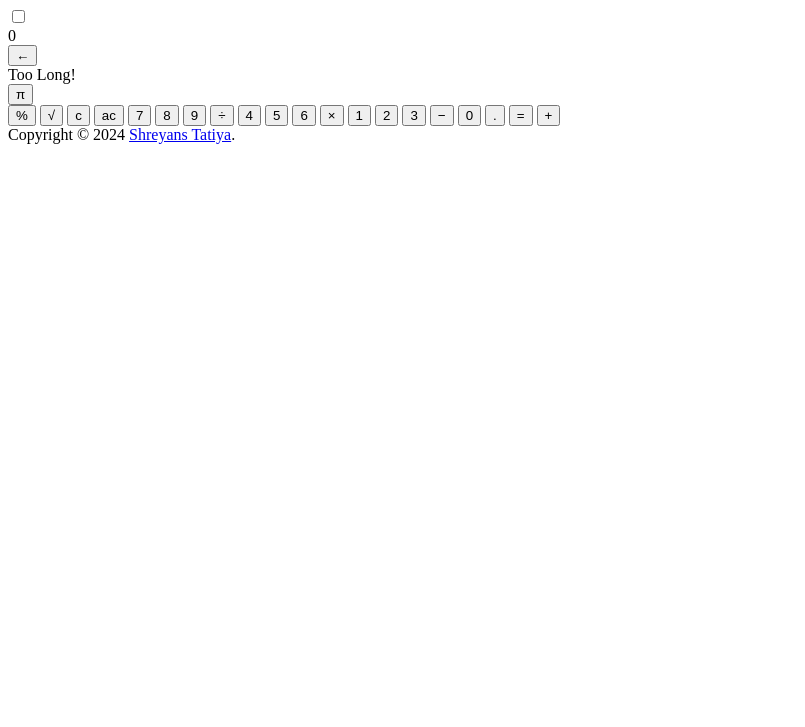
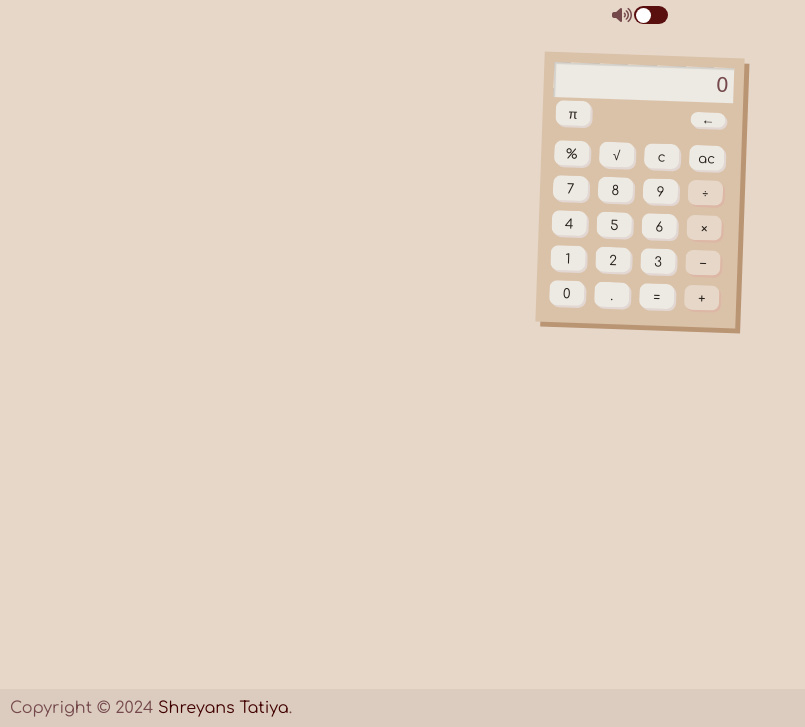
Before and after one commit to Percobain/calculator, a plain HTML site: page index.html in a window 1280 px wide. Shown: the part 73-800 px from the top of the page, without its empty margins (0-805 px from the left). Drawn offline with Linux system fonts and the light colour scheme; a web font is replaced by a local one.

Commit message:
Update Html & CSS files.

```diff
--- a/index.html
+++ b/index.html
@@ -18,24 +18,24 @@
         <header>
             <h1>Calculator</h1>
             <div class="mute">
-                <label for="muted"><span class="speaker"><i class="volume-up"></i></span></label>
-                <label class = "toggle">
+                <label for="muted"><span class="speaker"><i class="fas fa-volume-up"></i></span></label>
+                <label class="toggle">
                     <input type="checkbox" id="muted" name="muted" />
                     <span class="slider"></span>
                 </label>
             </div>
         </header>
         <div class="container">
-            <div class="claculator-body">
+            <div class="calculator-body">
                 <div class="screen-container">
                     <div class="screen">0</div>
                 </div>
-                <div class="secondary-btns">
+                <div class="secondary-buttons">
                     <button class="delete" title="delete">←</button>
-                    <div class="too-long-popup">Too Long!</div>
+                    <div class="too-long-popup">too long!</div>
                     <button class="pi">π</button>
                 </div>
-                <div class="btns">
+                <div class="buttons">
                     <button class="percent" value="percent">%</button>
                     <button class="sqrt" value="sqrt">&Sqrt;</button>
                     <button class="clear" value="clear">c</button>
@@ -63,5 +63,6 @@
             <span>Copyright &copy; 2024 <a href="https://github.com/percobain" target="_blank" rel="noreferrer">Shreyans Tatiya</a>.</span>
         </footer>
     </div>
+    <script src="script.js"></script>
 </body>
 </html>
--- a/style.css
+++ b/style.css
@@ -0,0 +1,220 @@
+:root {
+    --greenish: #C1C497;
+    --light-skin: #DAC2A9;
+    --champagne-pink: #F7E1D7;
+    --active-pink: #f1bfa8;
+    --operator-pink: #f3cebd;
+    --rosy-brown: #C39198;
+    --nude: #E7D7C9;
+    --tuscan-red: #75494C;
+    --warm-black: #241F19;
+    --terracotta: #B99574;
+    --ivory: #EDE9E3;
+    --pine-tree: #5e5f3b;
+    --dark-sienna: #420101;
+    --lighter-sienna: #5a0f0f;
+}
+
+body {
+    font-family: 'Comfortaa', sans-serif;
+    color: var(--tuscan-red);
+}
+
+.wrapper, .container {
+    display: flex;
+}
+.wrapper {
+    flex-direction: column;
+    height: 100vh;
+    width: 100vw;
+    position: fixed;
+    top:0;
+    left:0;
+    background-color: var(--nude);
+}
+
+header {
+    text-align: center;
+}
+footer {
+    background-color: rgba(0,0,0,.05);
+    padding: 10px;
+    display: flex;
+    justify-content: space-between;
+}
+
+a, a:active {
+    color:var(--dark-sienna);
+    text-decoration: none;
+    position: relative;
+}
+a::after {
+   content: '';
+   position: absolute;
+   bottom: -2px;
+   opacity: 0;
+   left: 0;
+   width: 100%;
+   height: 1px;
+   background-color: var(--dark-sienna);
+   transition: ease-in-out .2s;
+}
+a:hover::after {
+    content: '';
+    bottom: 0;
+    opacity: 1;
+}
+
+
+.container {
+    flex:auto;
+    justify-content: center;
+}
+
+.calculator-body {
+    width: 180px;
+    padding: 10px;
+    align-self: start;
+    margin: 30px;
+    background-color: var(--light-skin);
+    box-shadow: 5px 5px var(--terracotta);
+    transform: rotateZ(2deg);
+}
+
+.screen-container {
+    display: flex;
+    justify-content: end;
+    text-align: right;
+    height: 25px;
+    padding: 5px;
+    box-shadow: inset 2px 2px 1px rgba(0,0,0,.1);
+    background-color: var(--ivory);
+    color: var(--tuscan-red);
+    font-family: 'ZCOOL QingKe HuangYou', cursive;
+    font-size: 20px;
+    overflow: hidden;
+}
+
+.screen {
+    max-width: 170px;
+}
+
+.buttons {
+    display: grid;
+    grid-template-columns: repeat(4, 1fr);
+    grid-template-rows: repeat(5, 1fr);
+    margin-top: 5px;
+}
+
+button {
+    width: 35px;
+    height: 25px;
+    padding: 5px;
+    margin: 5px;
+    border-radius: 8px;
+    border: solid 1px transparent;
+    transform: translateX(-2px) translateY(-2px);
+    position: relative;
+    box-shadow: 2px 2px #E2D7D2;
+    background-color: var(--ivory);
+    color: var(--warm-black);
+    font-family: inherit;
+}
+
+button:active, .button-active{
+    transform: none;
+    box-shadow: none;
+}
+
+.toggle input {
+    width: 0px;
+    height: 0px;
+    opacity: 0;
+}
+
+.toggle {
+    display: inline-block;
+    border-radius: 10px;
+    position: relative;
+    overflow: hidden;
+    width:34px;
+}
+
+.slider {
+    width:100%;
+    height: 100%;
+    background-color: var(--lighter-sienna);
+    position: absolute;
+    top:0;
+    left:0;
+    transition: .3s;
+}
+.slider::before {
+    content: '';
+    position: absolute;
+    width: 15px;
+    height: 15px;
+    background-color: white;
+    border-radius: 50%;
+    top:2px;
+    left:2px;
+    transition: .3s;
+}
+.toggle input:checked + .slider {
+    background-color: rgba(0,0,0,.3);
+}
+.toggle input:checked + .slider::before {
+    transform: translateX(15px);
+}
+.mute {
+    display: flex;
+    justify-content: center;
+    align-items: center;
+}
+.speaker {
+    margin-right:2px;
+    transition: .3s;
+    display: inline-block;
+    width:20px;
+    margin-top: 2px;
+    text-align: left;
+}
+
+button.operator-key {
+    background-color: #E7D7C9;
+    box-shadow: 2px 2px #ddb7a5;
+}
+button.active-operator {
+    background-color: var(--terracotta);
+    box-shadow: 2px 2px #ddb7a5;
+}
+
+.too-long-popup {
+    font-size: .7em;
+    background-color: var(--ivory);
+    padding: 3px;
+    box-shadow: 3px 3px rgba(0,0,0,.07);
+    top:70px;
+    right:10px;
+    color:var(--warm-black);
+    border-radius: 3px;
+    display: none;
+}
+
+.show-popup {
+    display: block;
+}
+
+.secondary-buttons {
+    display: flex;
+    align-items: center;
+    justify-content: space-between;
+    flex-direction: row-reverse;
+}
+.delete {
+    height: 15px;
+    display: flex;
+    justify-content: center;
+    align-items: center;
+    margin-bottom: 2px;
+}
```
